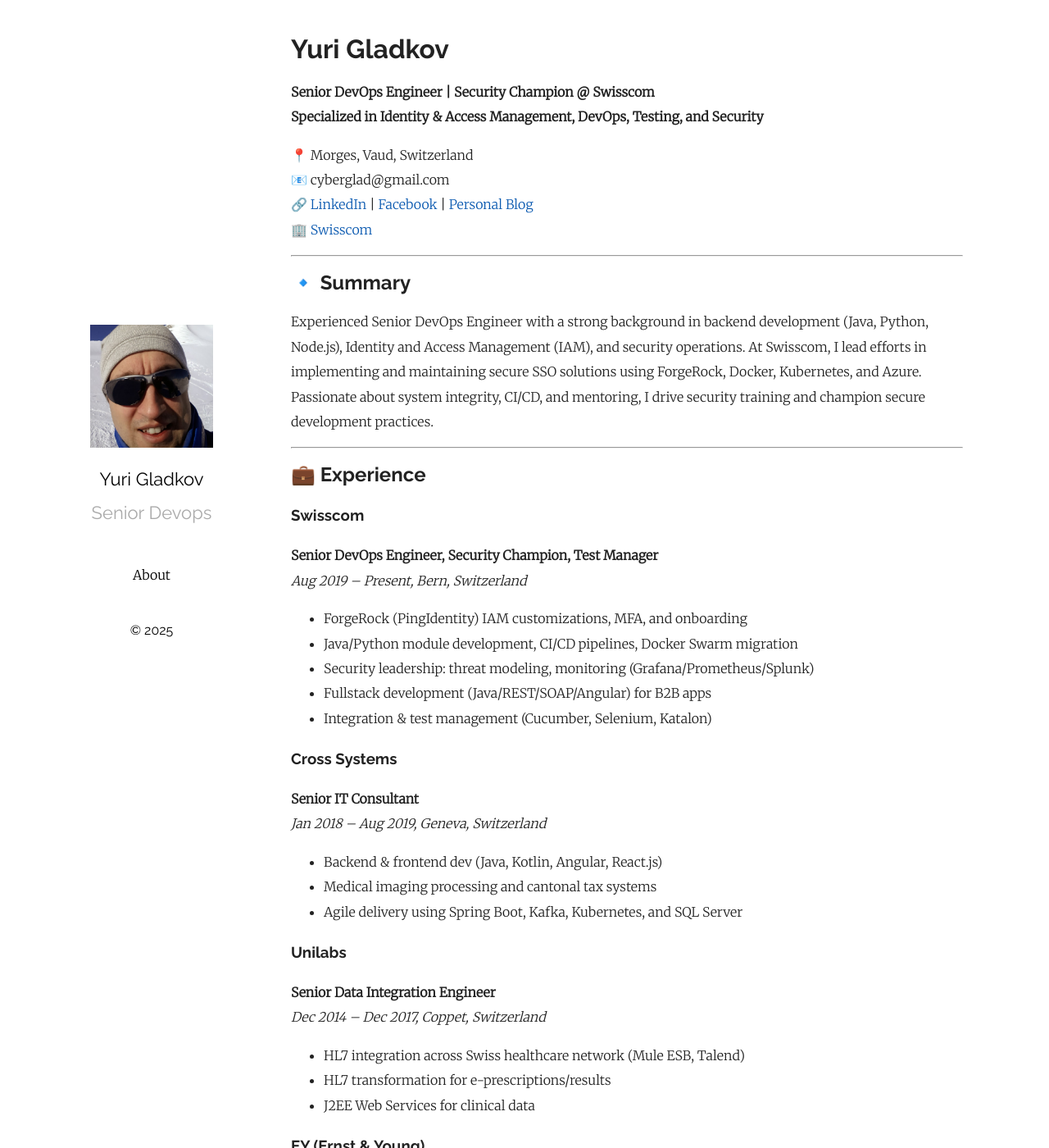
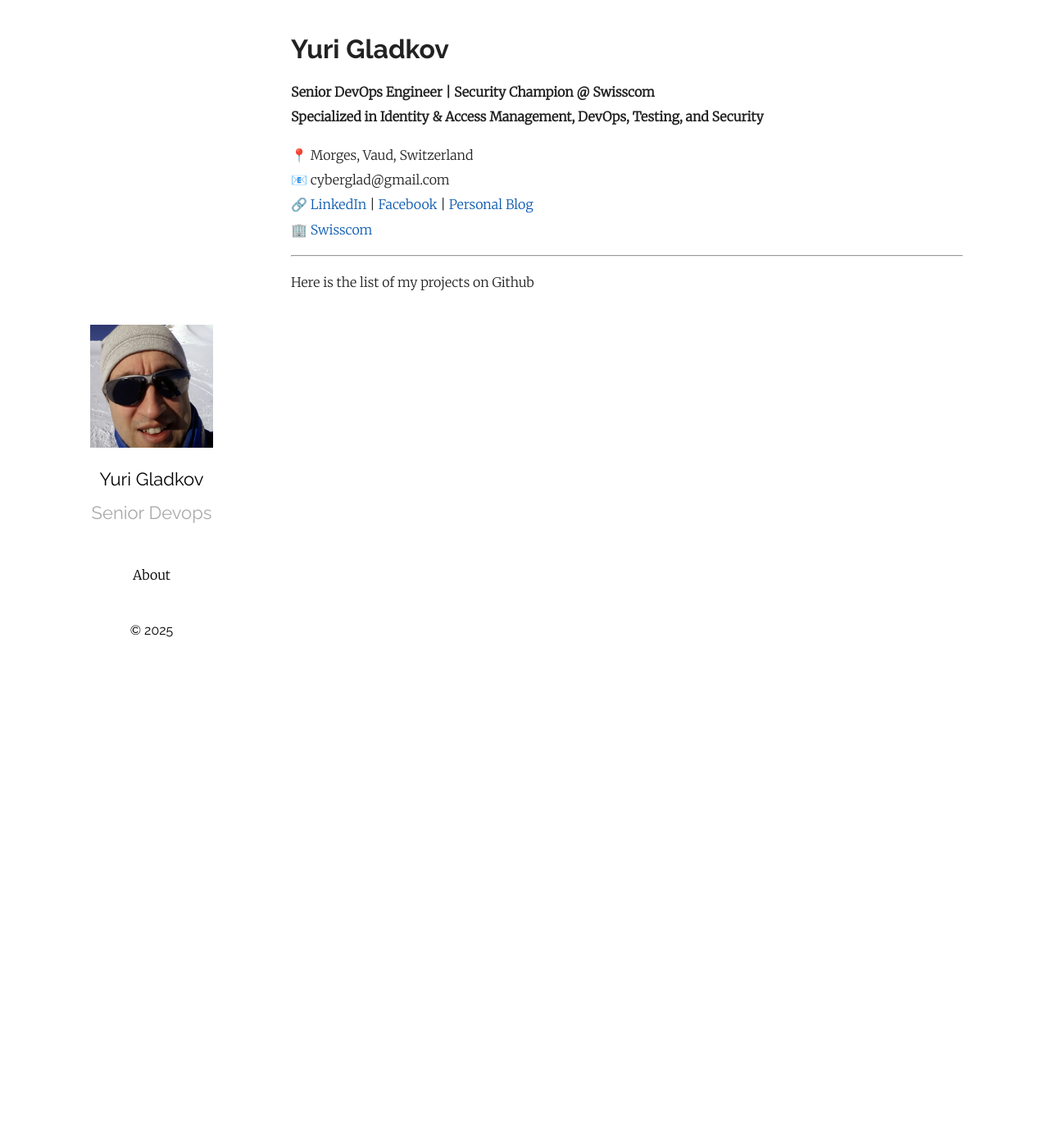
Before and after one commit to entrasynctech/entrasynctech.github.io, a Jekyll site: the page built from about.md, in a window 1280 px wide and 1400 px high. Shown: the whole window at 82% size. Built offline with Jekyll 4.4.1, drawn with Linux system fonts in a browser that asks for light colours; some of the changed text lies outside the part shown.

Commit message:
Update about.md

```diff
--- a/about.md
+++ b/about.md
@@ -16,115 +16,4 @@
 
 ---
 
-## 🔹 Summary
-
-Experienced Senior DevOps Engineer with a strong background in backend development (Java, Python, Node.js), Identity and Access Management (IAM), and security operations. At Swisscom, I lead efforts in implementing and maintaining secure SSO solutions using ForgeRock, Docker, Kubernetes, and Azure. Passionate about system integrity, CI/CD, and mentoring, I drive security training and champion secure development practices.
-
----
-
-## 💼 Experience
-
-### **Swisscom**
-**Senior DevOps Engineer, Security Champion, Test Manager**
-*Aug 2019 – Present, Bern, Switzerland*
-- ForgeRock (PingIdentity) IAM customizations, MFA, and onboarding
-- Java/Python module development, CI/CD pipelines, Docker Swarm migration
-- Security leadership: threat modeling, monitoring (Grafana/Prometheus/Splunk)
-- Fullstack development (Java/REST/SOAP/Angular) for B2B apps
-- Integration & test management (Cucumber, Selenium, Katalon)
-
-### **Cross Systems**
-**Senior IT Consultant**
-*Jan 2018 – Aug 2019, Geneva, Switzerland*
-- Backend & frontend dev (Java, Kotlin, Angular, React.js)
-- Medical imaging processing and cantonal tax systems
-- Agile delivery using Spring Boot, Kafka, Kubernetes, and SQL Server
-
-### **Unilabs**
-**Senior Data Integration Engineer**
-*Dec 2014 – Dec 2017, Coppet, Switzerland*
-- HL7 integration across Swiss healthcare network (Mule ESB, Talend)
-- HL7 transformation for e-prescriptions/results
-- J2EE Web Services for clinical data
-
-### **EY (Ernst & Young)**
-**Senior IT Auditor – Risk & Assurance**
-*Jan 2012 – Jan 2014, Zurich, Switzerland*
-- IAM security architecture audits, SOX/ISO/GDPR compliance
-- System migration, 3rd party attestation, data governance
-
-### **Accenture**
-**Test Manager – BNP Paribas Merger**
-*Sep 2011 – Dec 2012, Luxembourg*
-- QA lead for banking software post-merger (BGL & BNP)
-- Test automation, stakeholder reporting, UAT mentoring
-
-### **IBM**
-**Senior QA Specialist – DB2, Data Warehouse**
-*Apr 2009 – Aug 2011, Ireland*
-- DB2 systems QA, test tools authoring, Smart Analytics systems testing
-
-### **Commerzbank AG**
-**Java Analyst Developer**
-*Feb 2005 – Mar 2009, Luxembourg*
-- Java back-office systems, integration with Temenos/Triple A/Murex
-
-### **Fasthosts**
-**Web Application Developer**
-*Sep 2002 – Sep 2004, London, UK*
-- ASP.NET/C# real estate web apps, NUnit testing, customer support
-
----
-
-## 🧠 Skills
-
-- **IAM**: ForgeRock, SAML 2.0, OpenID Connect (OIDC), MFA
-- **DevOps**: Docker, Kubernetes, Azure, Jenkins, Ansible
-- **Security**: Threat modeling, compliance audits, governance
-- **Development**: Java, Python, Node.js, Spring Boot, Angular, React.js
-- **Testing**: Selenium, Cucumber, Katalon, Test Automation
-- **Tools**: Prometheus, Grafana, Splunk, Git, Maven, SQL Server
-- **Methodologies**: Agile, ITIL V3
-
----
-
-## 🌍 Languages
-
-- **Russian**: Native
-- **English**: Full Professional
-- **German**: Full Professional
-- **French**: Professional Working
-- **Spanish**: Professional Working
-- **Italian**: Professional Working
-- **Chinese Mandarin**: Elementary
-- **Luxembourgish**: Professional Working
-
----
-
-## 🎓 Education
-
-- **MSc Computer Science**, University of Birmingham
-- **BSc Business Information Technology**, Universität Trier
-- **Diploma in Economics**, Plekhanov Russian University
-- **Erasmus**, Loughborough University
-- **Summer School**, LSE – Business Analysis & Accounting
-
----
-
-## 🏅 Certifications
-
-- Microsoft Certified Professional (C#)
-- Certified Business Analysis Professional (CBAP)
-- Oracle Certified Java SE 8 Programmer
-- ForgeRock Access Management Product Knowledge
-- ITIL V3 Foundation
-- Oracle DBA
-- IBM Certified DB2 9 LUW Administrator
-
----
-
-## 🏆 Honors & Awards
-
-- Java Certified Programmer
-- IBM QA Contributor – Autonomic Computing
-- Swisscom Security Champion
+Here is the list of my projects on Github
```
